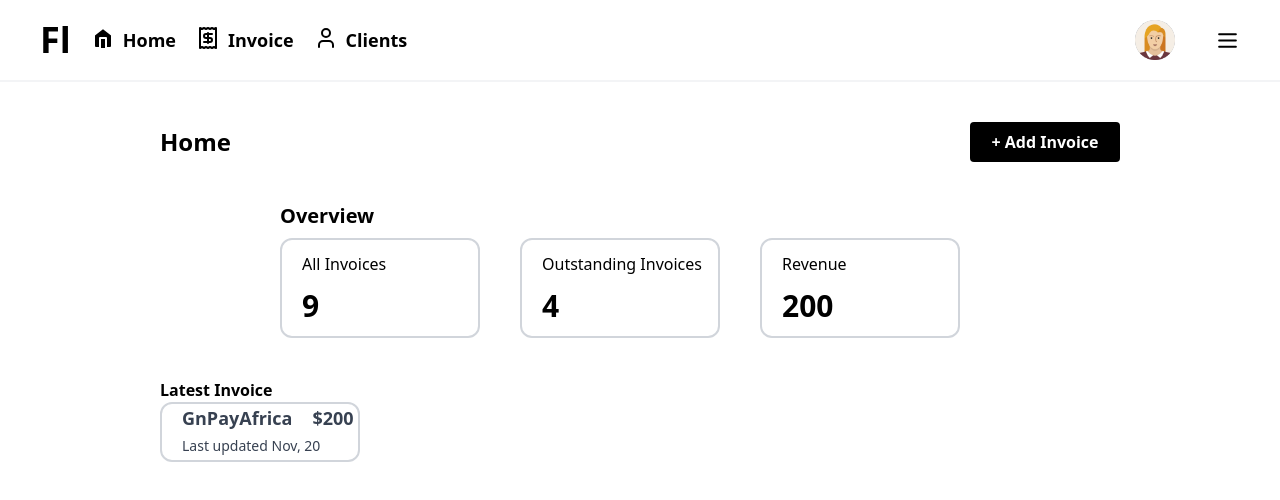
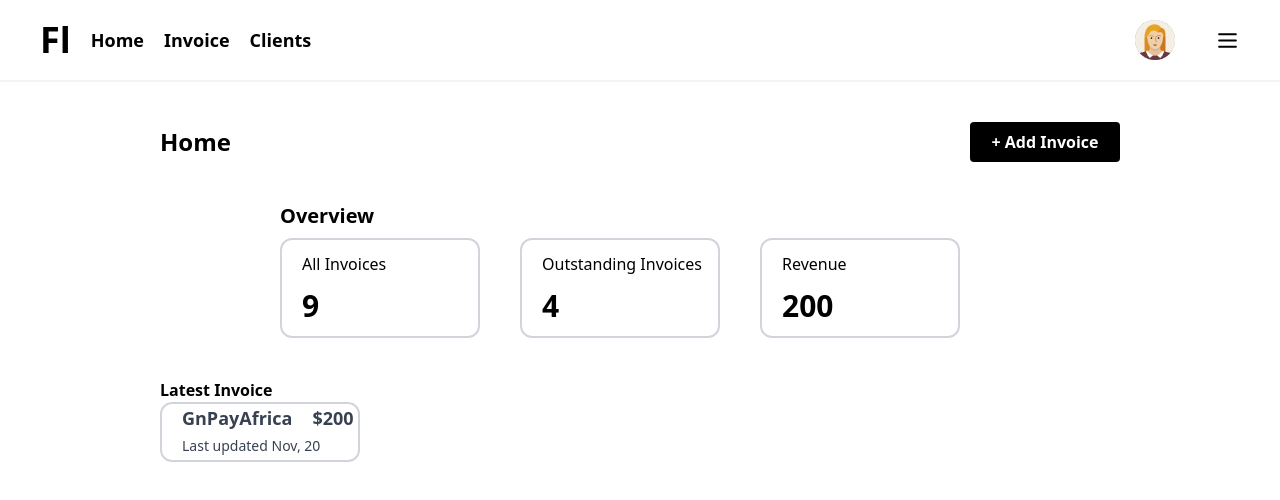
Before and after one commit to Akeemkabiru/invoice-tracker, a React (Vite) app: page / in a window 1280 px wide. Shown: the top 500 px of the page. Built offline with nearby package versions, Linux system fonts and the light colour scheme; no server answers.

Commit message:
responsive

```diff
--- a/package.json
+++ b/package.json
@@ -1,5 +1,5 @@
 {
-  "name": "invoice-lodger",
+  "name": "invoice-tracker",
   "private": true,
   "version": "0.0.0",
   "type": "module",
--- a/src/Components/Navigation.tsx
+++ b/src/Components/Navigation.tsx
@@ -29,11 +29,11 @@ export default function Navigation() {
             onClick={() => setOpen(false)}
           />{" "}
           <div className="flex gap-2">
-            <Home color="white" fill="fill" />
+            <Home color="white" fill="fill" className="sm:hidden" />
             <NavLink to="/">Home</NavLink>{" "}
           </div>
           <div className="flex gap-2">
-            <Receipt />
+            <Receipt className="sm:hidden" />
             <NavLink
               to="/invoice"
               className="hover:p-1  hover:bg-gray-300 hover:rounded-md  hover:text-black"
@@ -42,7 +42,7 @@ export default function Navigation() {
             </NavLink>
           </div>
           <div className="flex gap-2">
-            <User />
+            <User className="sm:hidden" />
             <NavLink
               to="/clients"
               className="hover:p-1   hover:bg-gray-300 hover:rounded-md  hover:text-black"
```
